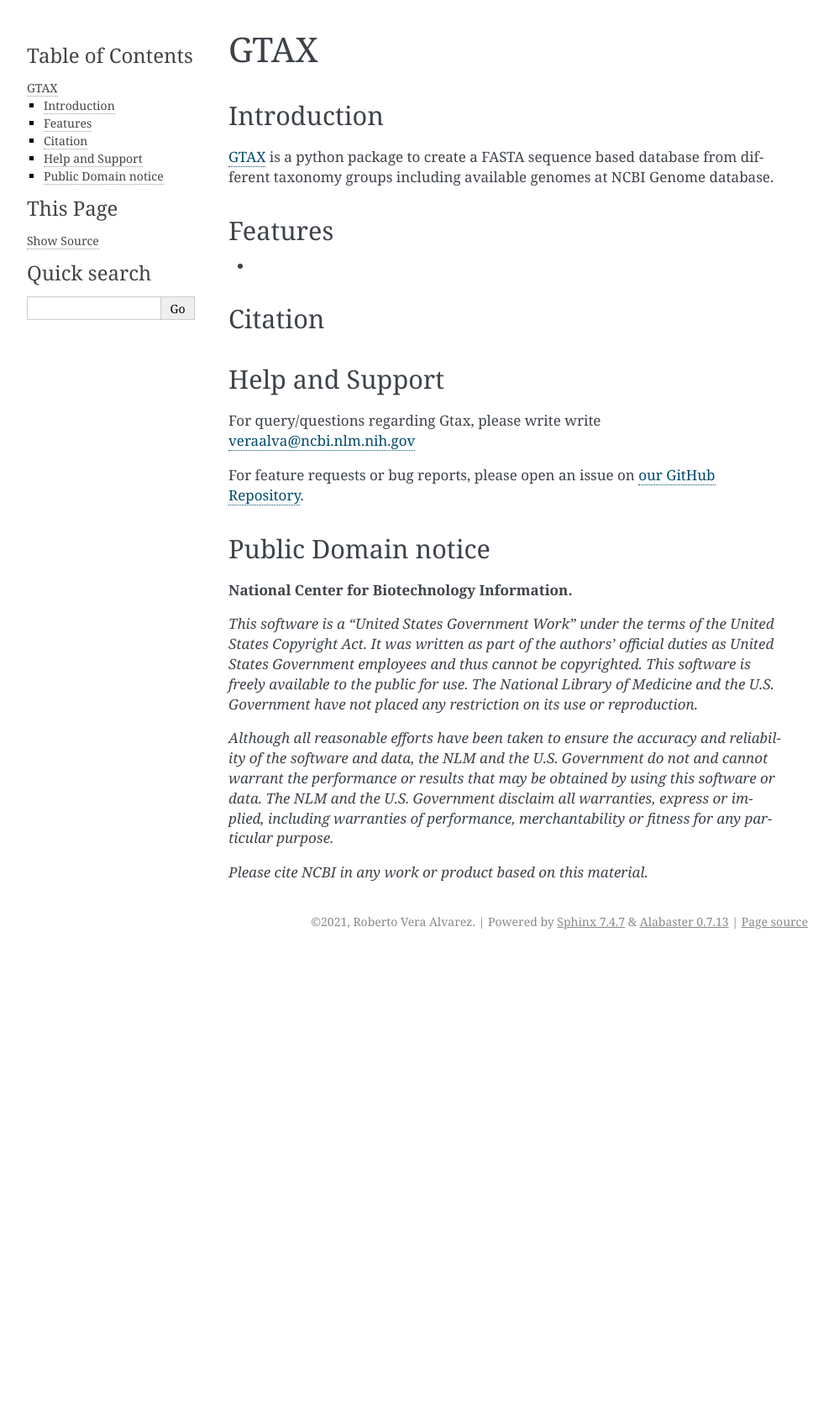
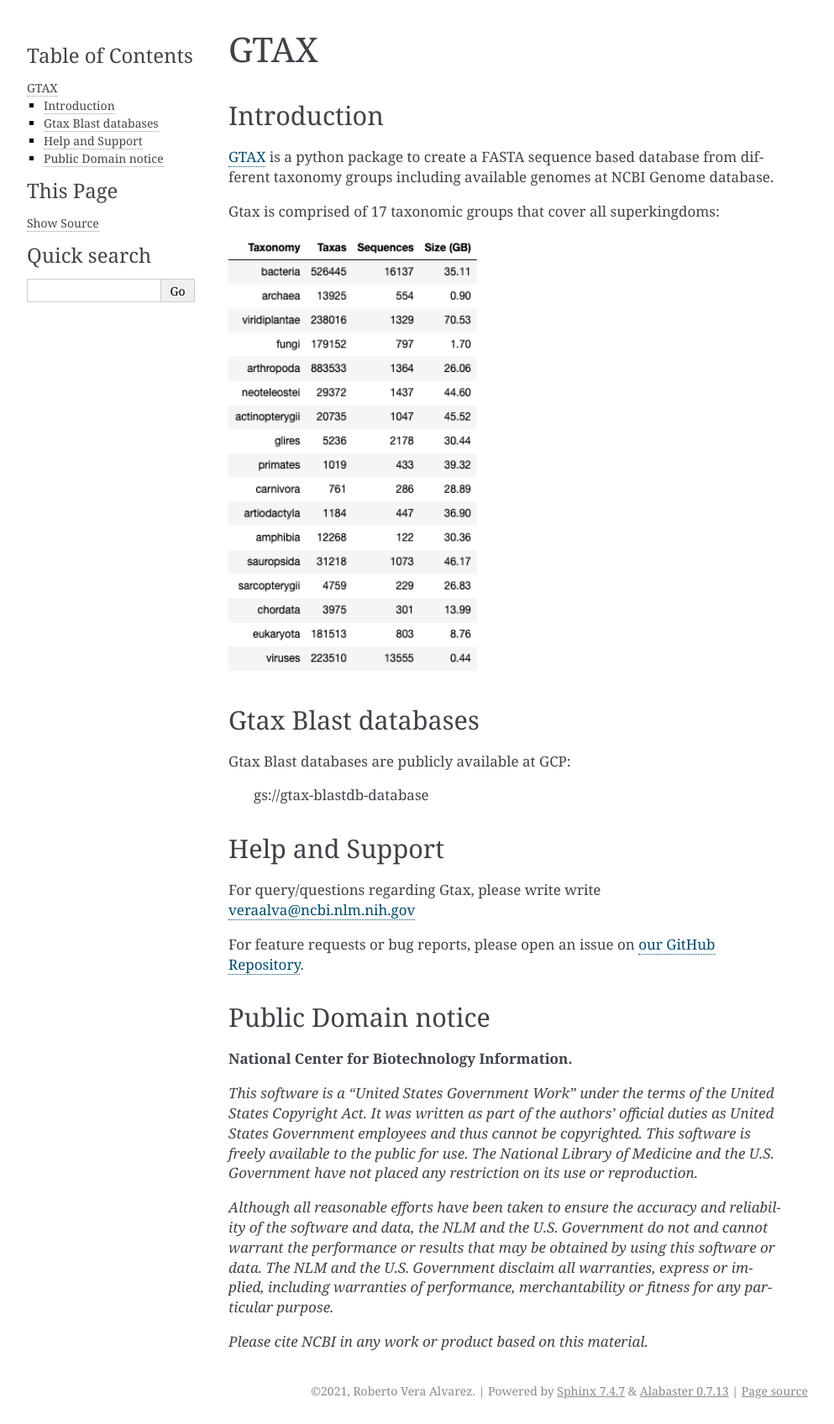
Before and after one commit to ncbi/gtax, a Sphinx documentation site: the page built from docs/source/index.rst, in a window 1280 px wide. Shown: the whole page at 84% size, without its empty margins (148-1141 px from the left). Built offline with Sphinx 7.4.7, drawn with Linux system fonts in a browser that asks for light colours; before the commit the page ends 1137 px from its top, so only the background shows below that.

Commit message:
Fixing docs

```diff
--- a/docs/source/index.rst
+++ b/docs/source/index.rst
@@ -20,17 +20,20 @@
 `GTAX`_ is a python package to create a FASTA sequence based database from different taxonomy groups including
 available genomes at NCBI Genome database.
 
+Gtax is comprised of 17 taxonomic groups that cover all superkingdoms:
 
+.. image:: /_static/taxonomy_groups.png
+    :width: 300px
+    :alt: Taxonomy groups
 
 .. _GTAX: https://github.com/ncbi/gtax
 
-Features
---------
+Gtax Blast databases
+--------------------
 
-*
+Gtax Blast databases are publicly available at GCP:
 
-Citation
--------------
+   gs://gtax-blastdb-database
 
 Help and Support
 ----------------
```
